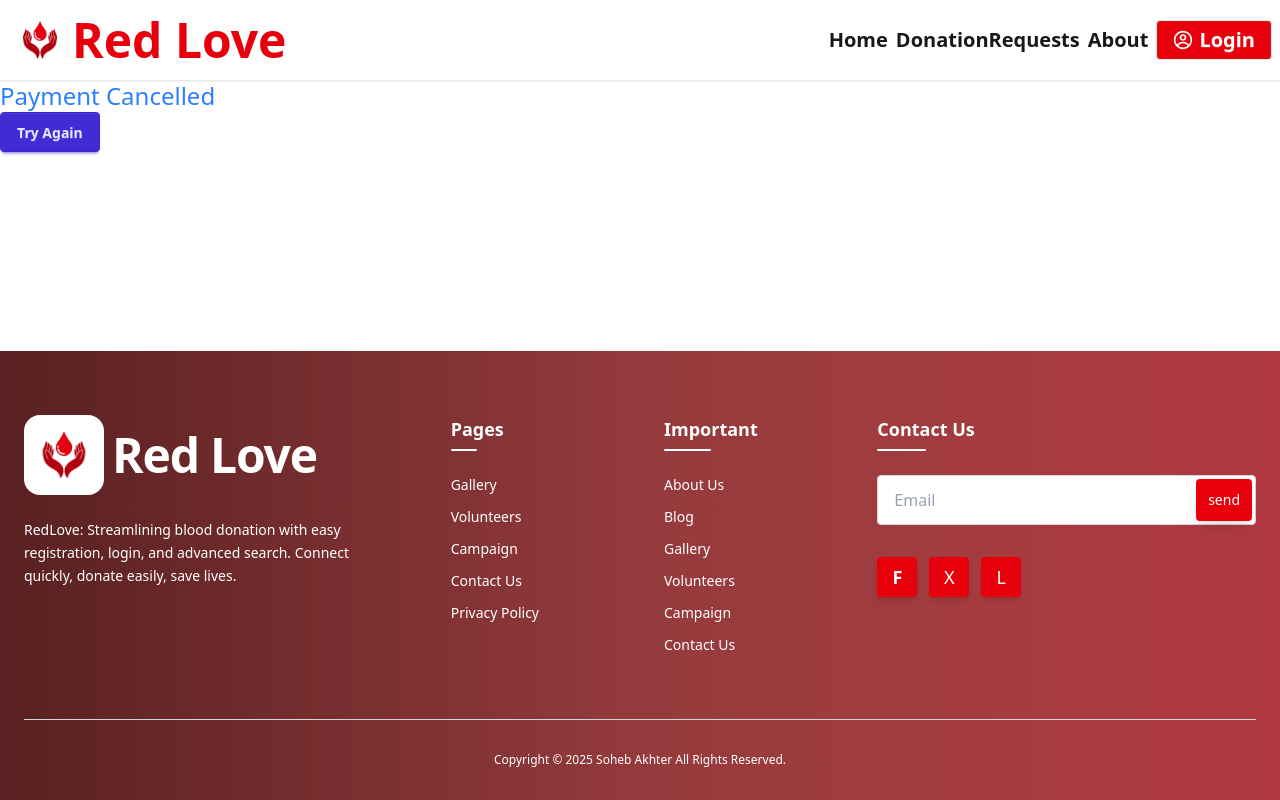
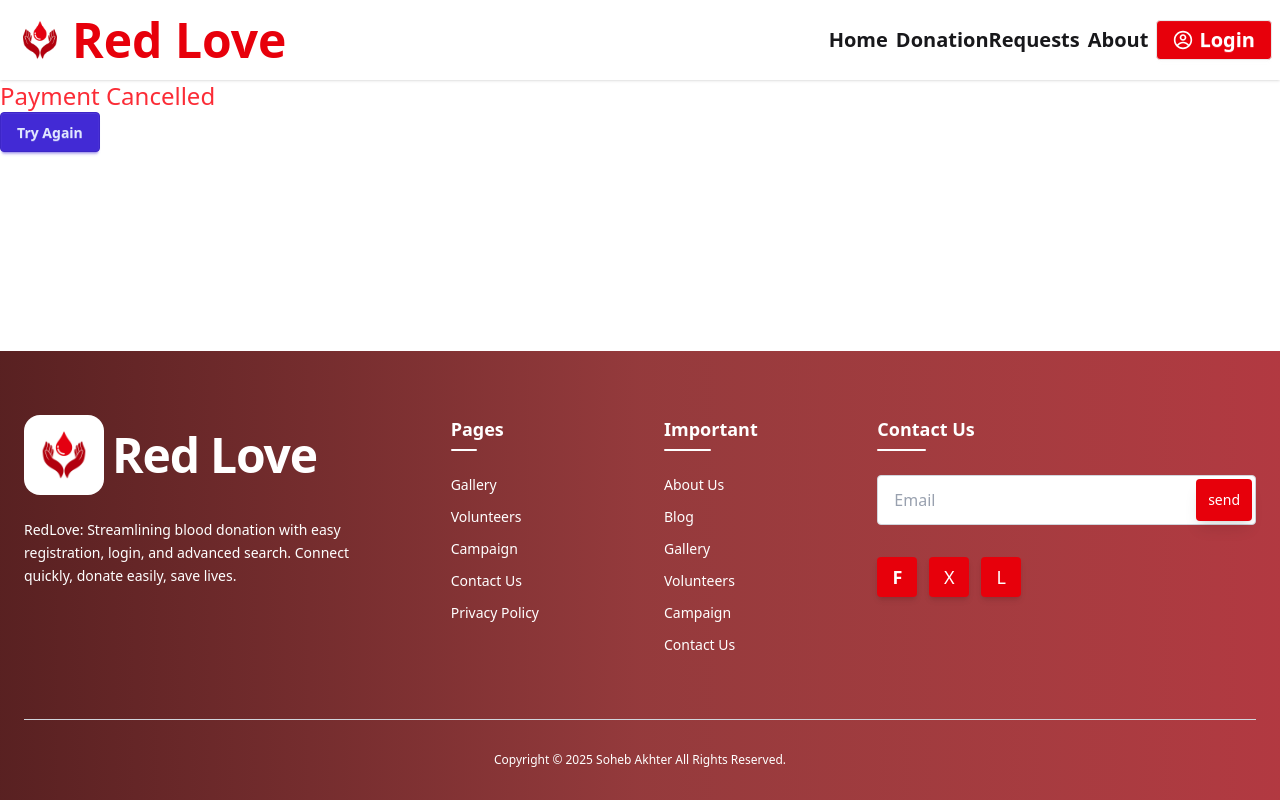
Before and after one commit to sohebakhter/blood-donation-client, a React (Vite) app: page /funding/payment-cancelled in a window 1280 px wide. Built offline with nearby package versions, Linux system fonts and the light colour scheme; no server answers.

Commit message:
route fixed

```diff
--- a/src/Pages/Payment/PaymentCancelled.jsx
+++ b/src/Pages/Payment/PaymentCancelled.jsx
@@ -4,7 +4,7 @@ import { Link } from "react-router";
 const PaymentCancelled = () => {
   return (
     <div className="max-w-7xl mx-auto">
-      <h1 className="text-2xl text-blue-500">Payment Cancelled</h1>
+      <h1 className="text-2xl text-red-500">Payment Cancelled</h1>
       <Link to="/funding" className="btn btn-primary">
         Try Again
       </Link>
--- a/src/Routes/Route.jsx
+++ b/src/Routes/Route.jsx
@@ -1,5 +1,5 @@
 import { createBrowserRouter } from "react-router";
-import RootLayout from "../layouts/RootLayout";
+
 import Home from "../Pages/Home/Home";
 import AuthLayout from "../Layouts/AuthLayout";
 import Login from "../Pages/Auth/Login";
@@ -21,11 +21,12 @@ import Funding from "../Pages/Funding";
 import PaymentSuccess from "../Pages/Payment/PaymentSuccess";
 import PaymentCancelled from "../Pages/Payment/PaymentCancelled";
 import PaymentLayout from "../Layouts/PaymentLayout";
+import RootLayout from "../layouts/RootLayout";
 
 export const router = createBrowserRouter([
   {
     path: "/",
-    element: <RootLayout></RootLayout>,
+    Component: RootLayout,
     hydrateFallbackElement: <div>Loading...</div>,
     children: [
       {
```
